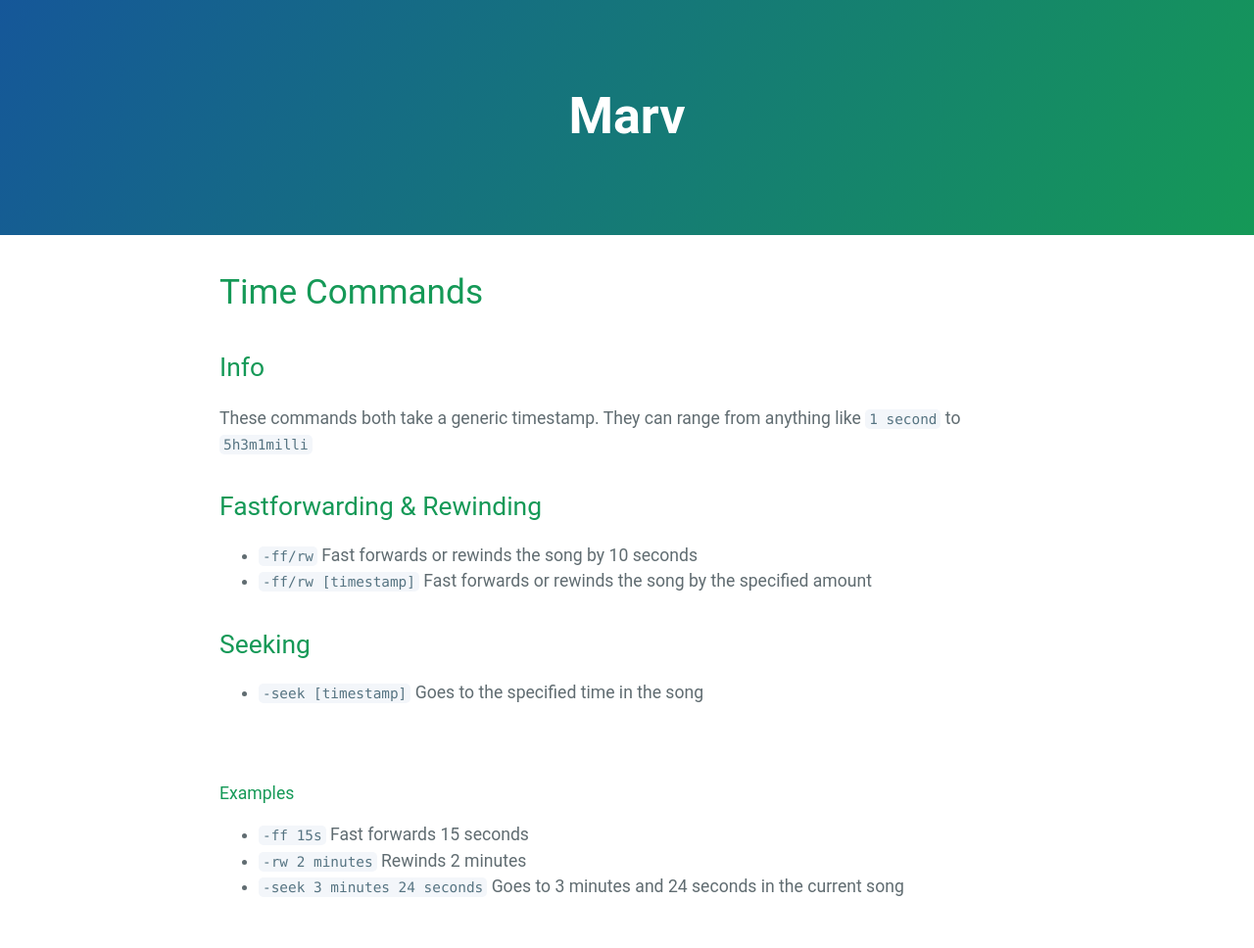
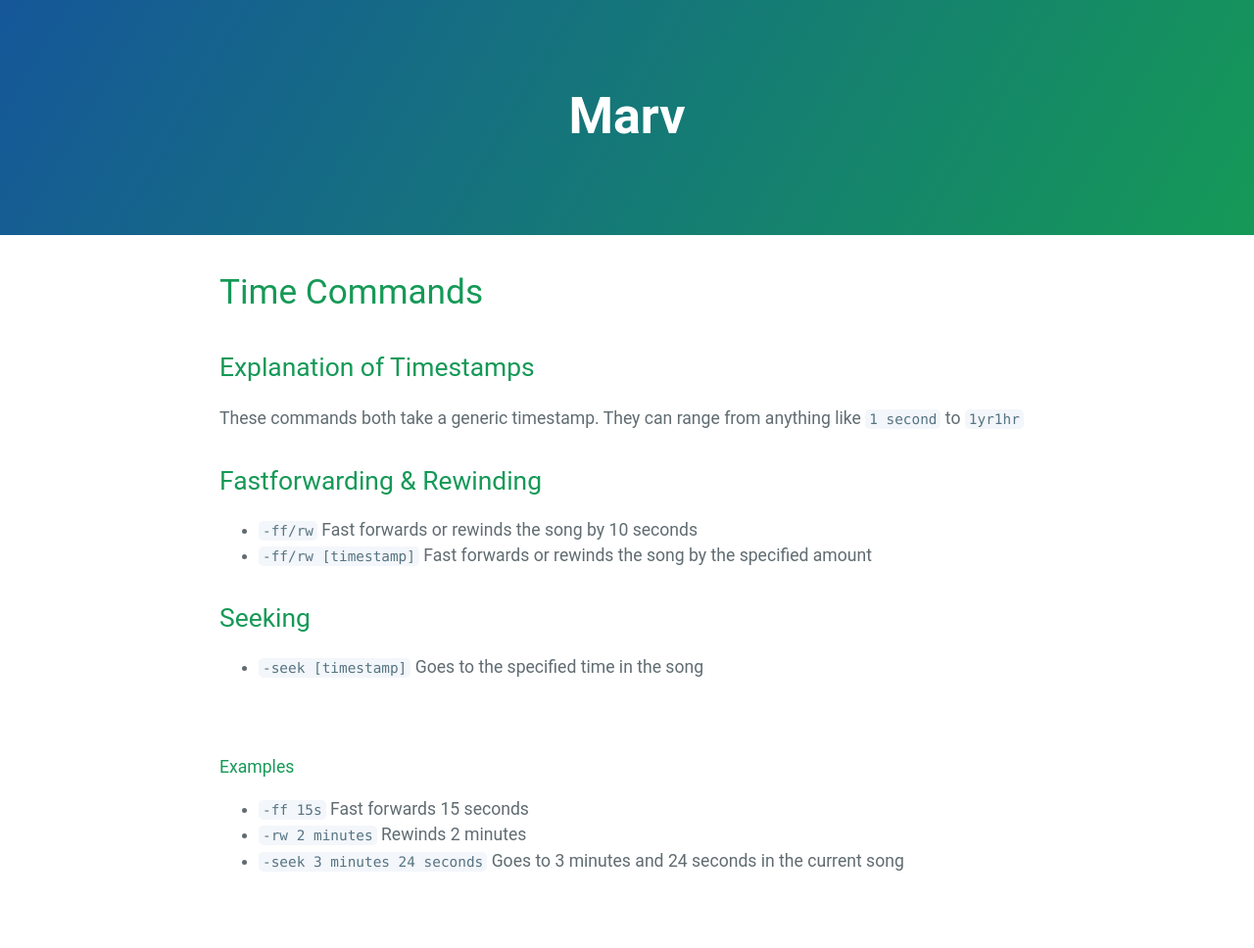
Before and after one commit to mymindishazel/marv-docs, a Jekyll site: the page built from commands/time.md, in a window 1280 px wide. Shown: the whole page at 98% size. Built offline with Jekyll 4.4.1, drawn with Linux system fonts in a browser that asks for light colours; our own code applies the rules of GitHub Pages for plain Markdown files; after the commit the page ends 942 px from its top, so only the background shows below that.

Commit message:
Update time.md

```diff
--- a/commands/time.md
+++ b/commands/time.md
@@ -1,9 +1,9 @@
 
 # Time Commands
 
-## Info
+## Explanation of Timestamps
 
-These commands both take a generic timestamp. They can range from anything like `1 second` to `5h3m1milli`
+These commands both take a generic timestamp. They can range from anything like `1 second` to `1yr1hr`
 
 ## Fastforwarding & Rewinding
 
```
